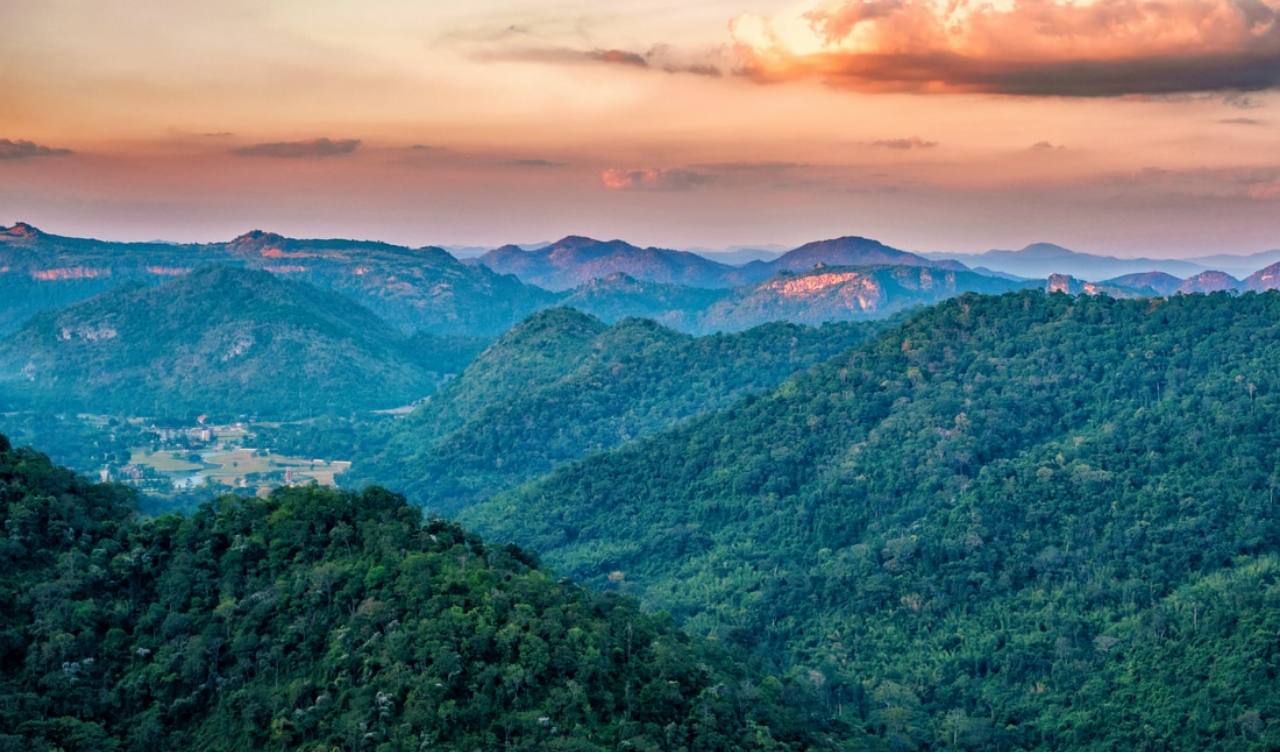
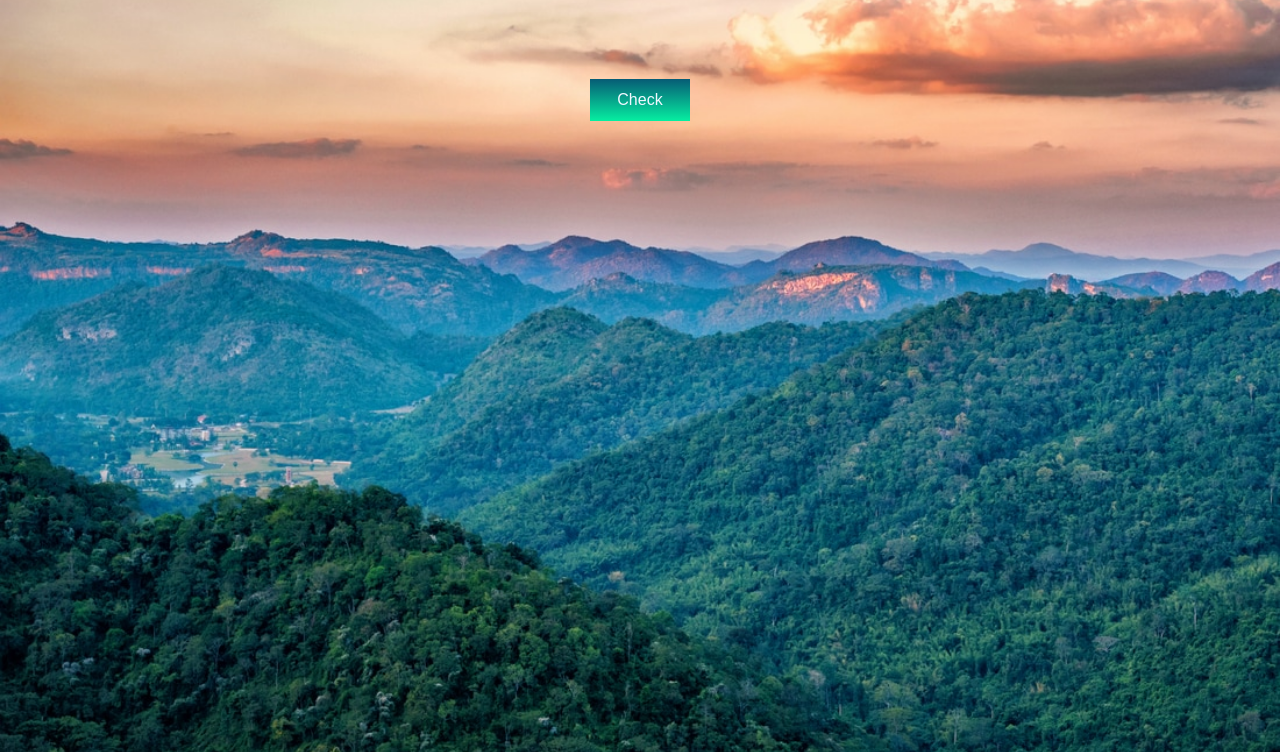
Before and after one commit to Patchadatong/Khaoyai, a Flask app: page /check in a window 1280 px wide. Shown: the part 46-800 px from the top of the page. Run offline with Flask 3, Linux system fonts and the light colour scheme.

Commit message:
buttonCheck

```diff
--- a/templates/check.html
+++ b/templates/check.html
@@ -48,6 +48,99 @@
             height: 100%;
             object-fit: cover;
         }
+        .custom-btn {
+            display: flex;
+            justify-content: center;
+            align-items: center;
+            position: absolute;
+            top: 100px;
+            left: 50%;
+            transform: translate(-50%, -50%);
+            z-index: 2;
+            width: 100px;
+            color: aliceblue;
+            text-decoration: none; /* เพิ่มสไตล์นี้เพื่อลบขีดเส้นใต้ของลิงก์ */
+        }
+        .btn-7 {
+            background: linear-gradient(0deg, rgb(6, 238, 161) 0%, rgb(6, 91, 117) 100%);
+            line-height: 42px;
+            padding: 0;
+            border: none;
+            text-decoration: none; /* เพิ่มสไตล์นี้เพื่อลบขีดเส้นใต้ของลิงก์ */
+        }
+        .btn-7 span {
+            position: relative;
+            display: block;
+            width: 100%;
+            height: 100%;
+        }
+        .btn-7:before,
+        .btn-7:after {
+            position: absolute;
+            content: "";
+            right: 0;
+            bottom: 0;
+            background: rgb(6, 91, 117);
+            box-shadow:
+            -7px -7px 20px 0px rgba(255,255,255,.9),
+            -4px -4px 5px 0px rgba(255,255,255,.9),
+            7px 7px 20px 0px rgba(0,0,0,.2),
+            4px 4px 5px 0px rgba(0,0,0,.3);
+            transition: all 0.3s ease;
+        }
+        .btn-7:before{
+            height: 0%;
+            width: 2px;
+        }
+        .btn-7:after {
+            width: 0%;
+            height: 2px;
+        }
+        .btn-7:hover{
+            color: aliceblue;
+            background: transparent;
+        }
+        .btn-7:hover:before {
+            height: 100%;
+        }
+        .btn-7:hover:after {
+            width: 100%;
+        }
+        .btn-7 span:before,
+        .btn-7 span:after {
+            position: absolute;
+            content: "";
+            left: 0;
+            top: 0;
+            background:  rgb(6, 91, 117);
+            box-shadow:
+            -7px -7px 20px 0px rgba(255,255,255,.9),
+            -4px -4px 5px 0px rgba(255,255,255,.9),
+            7px 7px 20px 0px rgba(0,0,0,.2),
+            4px 4px 5px 0px rgba(0,0,0,.3);
+            transition: all 0.3s ease;
+        }
+        .btn-7 span:before {
+            width: 2px;
+            height: 0%;
+        }
+        .btn-7 span:after {
+            height: 2px;
+            width: 0%;
+        }
+        .btn-7 span:hover:before {
+            height: 100%;
+        }
+        .btn-7 span:hover:after {
+            width: 100%;
+        }
+        .custom-btn span {
+            display: flex;
+            justify-content: center;
+            align-items: center;
+            width: 100%;
+            height: 100%;
+        }
     </style>
 </head>
 <body>
@@ -59,7 +152,7 @@
     </div>
     <div class="container">
         <img src="../static/khaoyai-1_orig.jpg" alt="">
+        <a href="#" class="custom-btn btn-7"><span>Check</span></a>
     </div>
-
 </body>
 </html>
```
